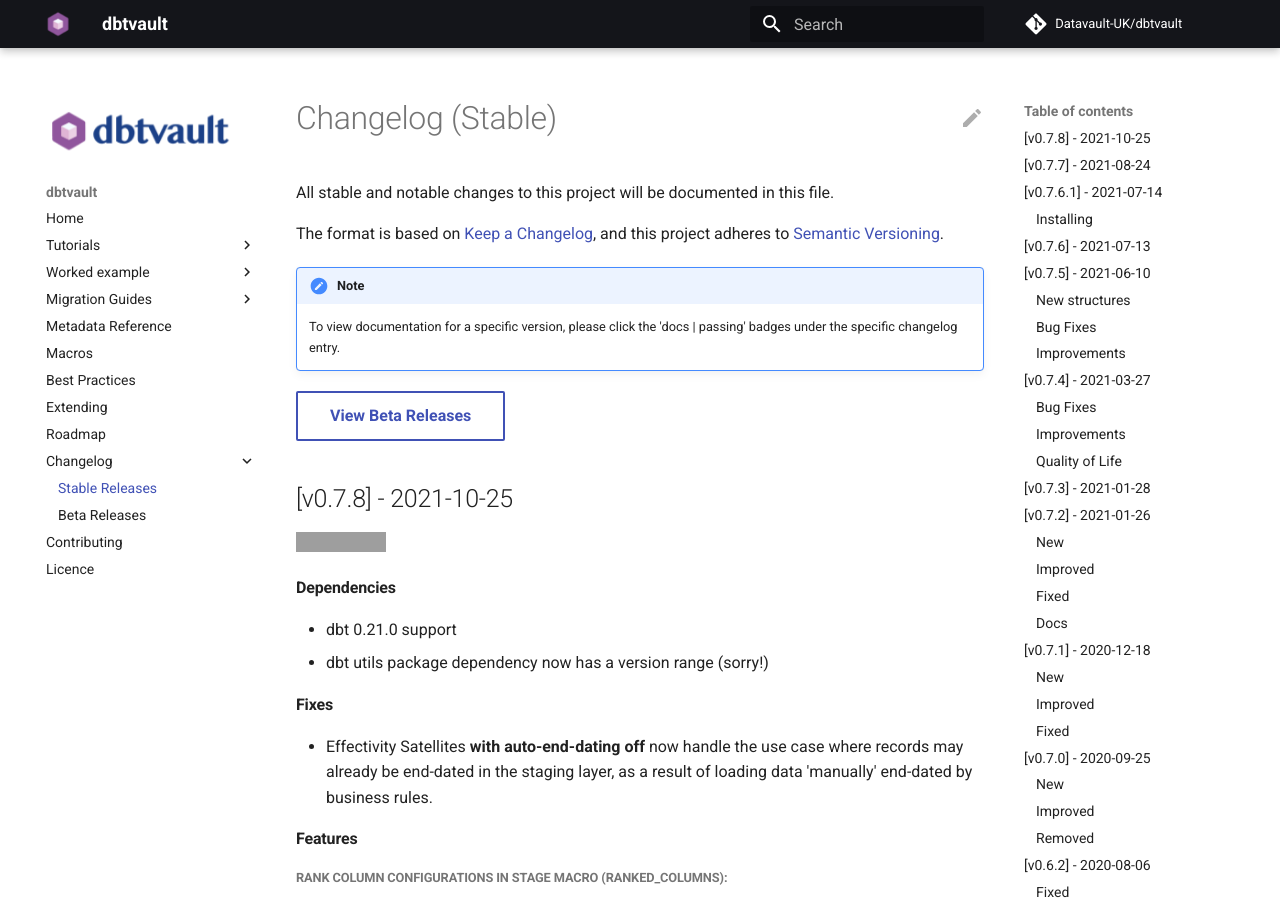
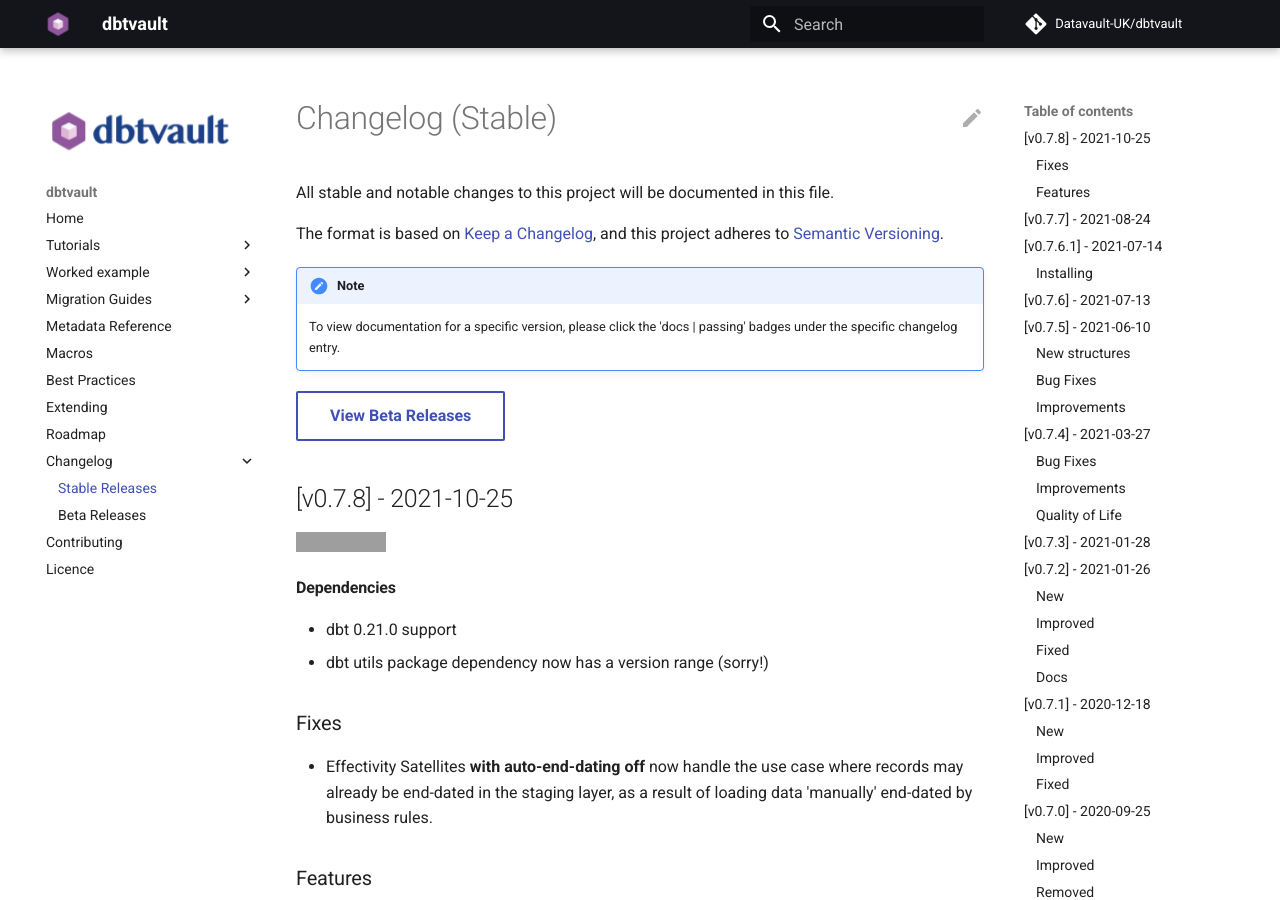
Before and after one commit to Datavault-UK/automate-dv-docs, an MkDocs documentation site: the page built from docs/changelog/stable.md, in a window 1280 px wide and 900 px high. Built offline with MkDocs 1.6.1 and Material for MkDocs 9.7.7, drawn with Linux system fonts in a browser that asks for light colours; comment, search, counter and statistics services are not loaded; grey boxes are pictures that could not be loaded.

Commit message:
Modify headers

```diff
--- a/docs/changelog/stable.md
+++ b/docs/changelog/stable.md
@@ -17,25 +17,24 @@
 - dbt 0.21.0 support
 - dbt utils package dependency now has a version range (sorry!)
 
-#### Fixes
+### Fixes
 
 - Effectivity Satellites **with auto-end-dating off** now handle the use case where records may already be end-dated in the staging layer,
 as a result of loading data 'manually' end-dated by business rules.
 
-#### Features
+### Features
 
-##### Rank column configurations in stage macro (ranked_columns):
+#### Rank column configurations in stage macro (ranked_columns):
 
 - Provide ASC or DESC for an `order_by` column [Read More](../macros.md#order-by-direction)
 - Configure the ranking to use `DENSE_RANK()` or `RANK()` [Read More](../macros.md#dense-rank)
 
-##### Configuration for hash strings
+#### Configuration for hash strings
 
 [Read More](../best_practices.md#configuring-hash-strings)
 
 - Concatenation string can now be user defined
 - Null placeholder string can now be user defined
-
 
 ## [v0.7.7] - 2021-08-24
 - Re-release of v0.7.6.1 to ensure deployment to dbt Hub
```
